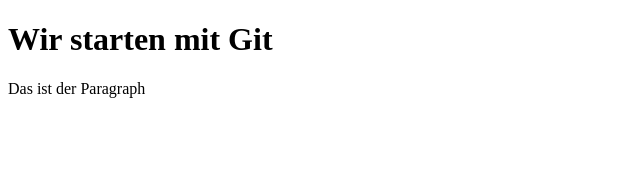
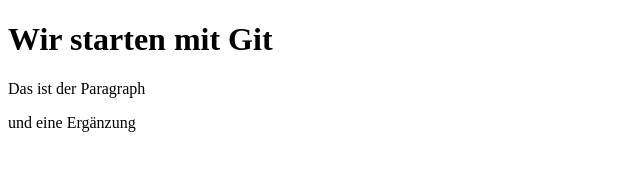
Before and after one commit to Alex27052007/git-start-1, a plain HTML site: page index.html in a window 1280 px wide. Shown: the whole page, without its empty margins (0-640 px from the left). Drawn offline with Linux system fonts and the light colour scheme.

Commit message:
feat: new index filed

```diff
--- a/index.html
+++ b/index.html
@@ -9,6 +9,7 @@
     <main>
       <h1>Wir starten mit Git</h1>
       <p>Das ist der Paragraph</p>
+      <p>und eine Ergänzung</p>
     </main>
   </body>
 </html>
```
Also changed, not shown: index2.html (added), indrex3.html (added).
